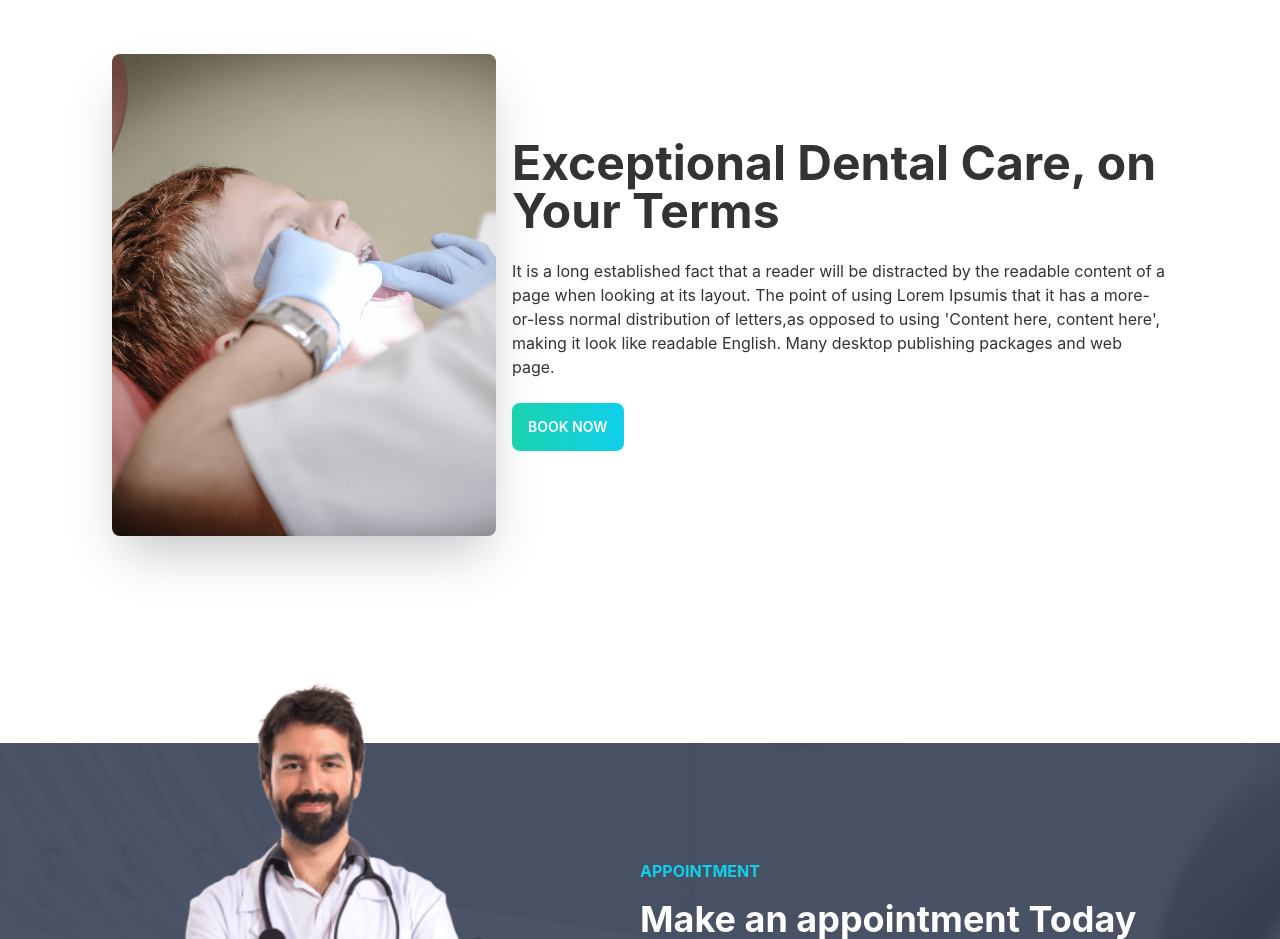
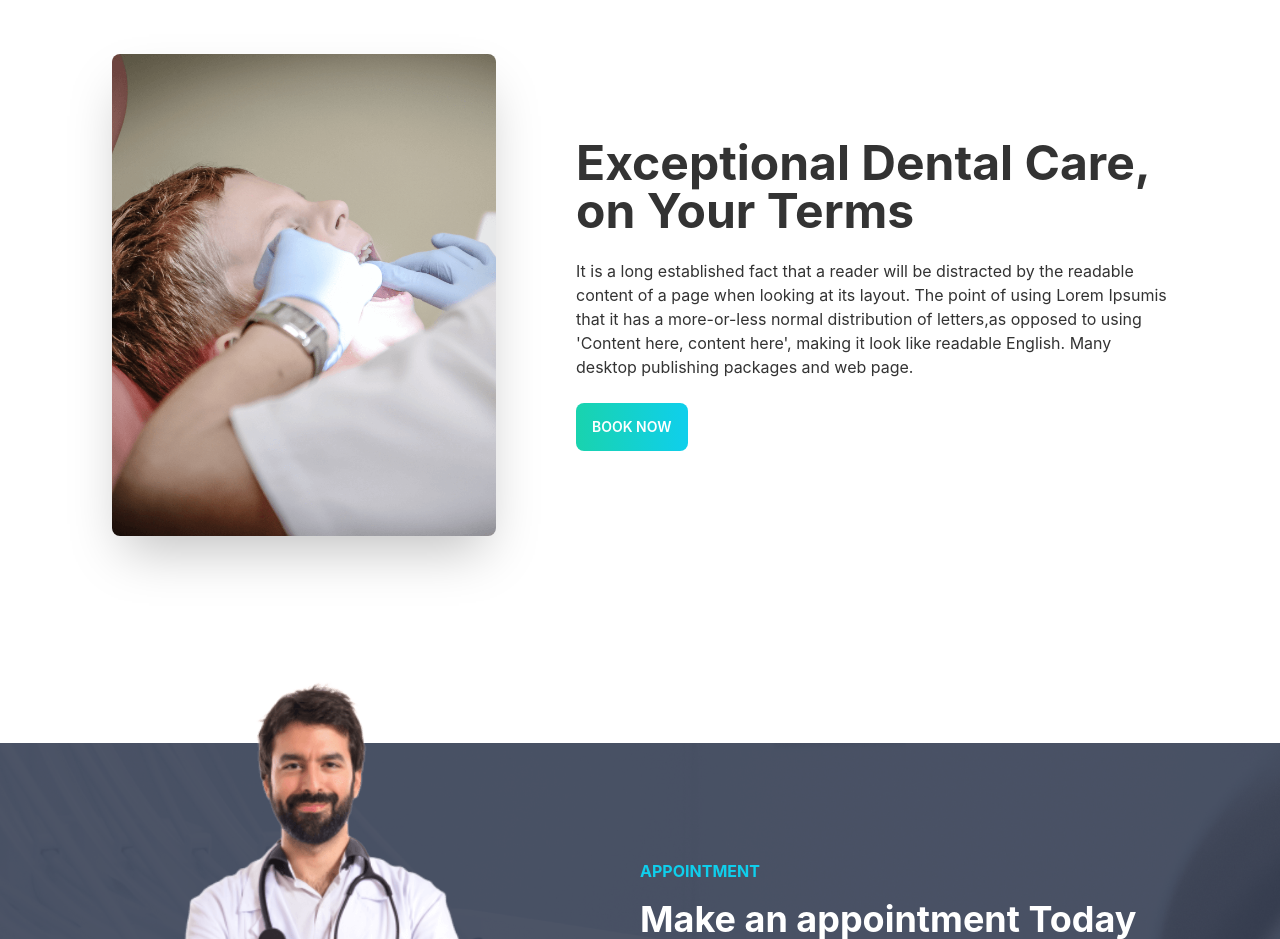
Before and after one commit to mdsaharshital/doctors-portal-client, a React (Create React App) app: page / in a window 1280 px wide. Shown: the part 1720-2659 px from the top of the page. Built offline with nearby package versions, Linux system fonts and the light colour scheme.

Commit message:
whole home section done

```diff
--- a/src/pages/Home/Execptional.js
+++ b/src/pages/Home/Execptional.js
@@ -11,7 +11,7 @@ const Execptional = () => {
           className="max-w-sm rounded-lg shadow-2xl"
           alt="expectional"
         />
-        <div className="">
+        <div className="md:pl-16">
           <h1 className="text-5xl font-bold">
             Exceptional Dental Care, on Your Terms
           </h1>
--- a/src/pages/Home/Home.js
+++ b/src/pages/Home/Home.js
@@ -9,7 +9,7 @@ import Testimonial from "./Testimonial";
 
 const Home = () => {
   return (
-    <div className="">
+    <div>
       <Banner />
       <Info />
       <OurServices />
```
